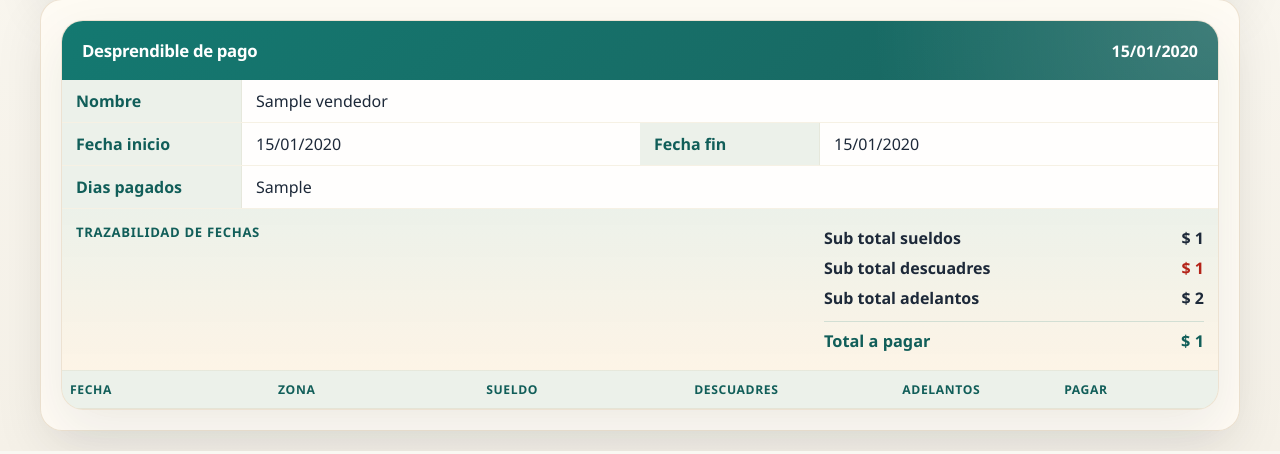
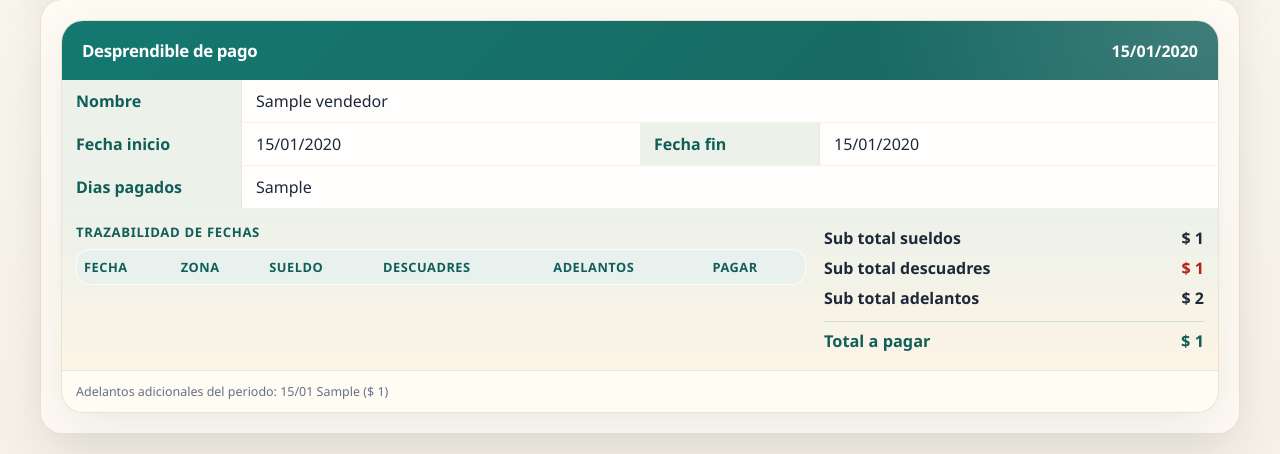
Before and after one commit to linercandia/gestion-ventas-v2, a Django app: template gestion_ventas/templates/gestion_ventas/desprendible_pago.html in a window 1280 px wide. Shown: the part 442-896 px from the top of the page. Run offline with Django 5.2, Linux system fonts and the light colour scheme; tables that the repository leaves empty hold one stand-in row (values such as "Sample post"); the template is opened without the code that fills it: values that come from a table or form of the project are taken from there, most other values are stand-ins (such as "Sample title", 1, 10 or a date in 2020); lists and menus that the app fills with data are empty.

Commit message:
desprendible estilo

```diff
--- a/gestion_ventas/templates/gestion_ventas/desprendible_pago.html
+++ b/gestion_ventas/templates/gestion_ventas/desprendible_pago.html
@@ -107,22 +107,37 @@
         margin-bottom: 8px;
     }
 
-    .receipt-trace-list {
-        display: flex;
-        flex-wrap: wrap;
-        gap: 8px;
+    .receipt-trace-table {
+        width: 100%;
+        border-collapse: collapse;
+        background: rgba(255, 255, 255, 0.72);
+        border: 1px solid rgba(201, 177, 141, 0.2);
+        border-radius: 14px;
+        overflow: hidden;
     }
 
-    .receipt-trace-item {
-        display: inline-flex;
-        align-items: center;
-        padding: 7px 10px;
-        border-radius: 999px;
-        background: rgba(255, 255, 255, 0.82);
-        border: 1px solid rgba(201, 177, 141, 0.22);
-        color: var(--ink);
+    .receipt-trace-table th,
+    .receipt-trace-table td {
+        padding: 8px 7px;
+        border-bottom: 1px solid rgba(201, 177, 141, 0.16);
+        font-size: 0.8rem;
+        text-align: left;
+    }
+
+    .receipt-trace-table th {
+        background: rgba(15, 118, 110, 0.08);
+        color: var(--brand-dark);
+        font-weight: 700;
+        text-transform: uppercase;
+        letter-spacing: 0.04em;
+    }
+
+    .receipt-trace-table tbody tr:last-child td {
+        border-bottom: none;
+    }
+
+    .receipt-trace-table .money {
         font-size: 0.82rem;
-        font-weight: 700;
     }
 
     .receipt-totals-inner {
@@ -258,47 +273,7 @@
             <div class="receipt-totals">
                 <div class="receipt-trace">
                     <div class="receipt-trace-title">Trazabilidad de fechas</div>
-                    <div class="receipt-trace-list">
-                        {% for fila in filas_diarias %}
-                            {% if fila.trabajo %}
-                                <span class="receipt-trace-item">
-                                    {{ fila.fecha|date:"d/m/Y" }}{% if fila.zonas %} | {{ fila.zonas }}{% endif %}
-                                </span>
-                            {% endif %}
-                        {% empty %}
-                            <span class="muted-mini">No hay fechas registradas en este periodo.</span>
-                        {% endfor %}
-                    </div>
-                </div>
-                <div class="receipt-totals-inner">
-                    <div class="receipt-total-line">
-                        <span>Sub total sueldos</span>
-                        <strong>{{ resumen.total_comision|cop }}</strong>
-                    </div>
-                    <div class="receipt-total-line">
-                        <span>Sub total descuadres</span>
-                        <strong class="{% if resumen.total_descuadre > 0 %}negative{% endif %}">{{ resumen.total_descuadre|cop }}</strong>
-                    </div>
-                    <div class="receipt-total-line">
-                        <span>Sub total adelantos</span>
-                        <strong>{{ resumen.total_adelantos_vinculados|add:resumen.total_adelantos_adicionales|cop }}</strong>
-                    </div>
-                    <div class="receipt-total-line final">
-                        <span>Total a pagar</span>
-                        <strong>{{ resumen.total_pagar|cop }}</strong>
-                    </div>
-                </div>
-            </div>
-
-            <table class="receipt-table">
-                <colgroup>
-                    <col style="width: 18%;">
-                    <col style="width: 18%;">
-                    <col style="width: 18%;">
-                    <col style="width: 18%;">
-                    <col style="width: 14%;">
-                    <col style="width: 14%;">
-                </colgroup>
+                    <table class="receipt-trace-table">
                         <thead>
                             <tr>
                                 <th>Fecha</th>
@@ -329,6 +304,35 @@
                         </tbody>
                     </table>
                 </div>
+                <div class="receipt-totals-inner">
+                    <div class="receipt-total-line">
+                        <span>Sub total sueldos</span>
+                        <strong>{{ resumen.total_comision|cop }}</strong>
+                    </div>
+                    <div class="receipt-total-line">
+                        <span>Sub total descuadres</span>
+                        <strong class="{% if resumen.total_descuadre > 0 %}negative{% endif %}">{{ resumen.total_descuadre|cop }}</strong>
+                    </div>
+                    <div class="receipt-total-line">
+                        <span>Sub total adelantos</span>
+                        <strong>{{ resumen.total_adelantos_vinculados|add:resumen.total_adelantos_adicionales|cop }}</strong>
+                    </div>
+                    <div class="receipt-total-line final">
+                        <span>Total a pagar</span>
+                        <strong>{{ resumen.total_pagar|cop }}</strong>
+                    </div>
+                </div>
+            </div>
+
+            {% if adelantos_adicionales %}
+                <div class="muted-mini" style="padding: 12px 14px;">
+                    Adelantos adicionales del periodo:
+                    {% for adelanto in adelantos_adicionales %}
+                        {{ adelanto.fecha|date:"d/m" }} {{ adelanto.motivo|default:"Adelanto" }} ({{ adelanto.monto|cop }}){% if not forloop.last %}, {% endif %}
+                    {% endfor %}
+                </div>
+            {% endif %}
+        </div>
     </div>
 </section>
 {% endif %}
```
Lines whose indentation alone changed are shown as unchanged.
